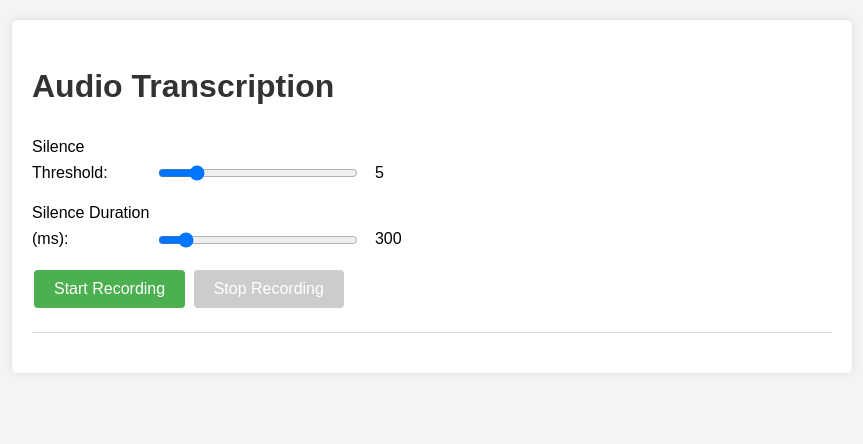
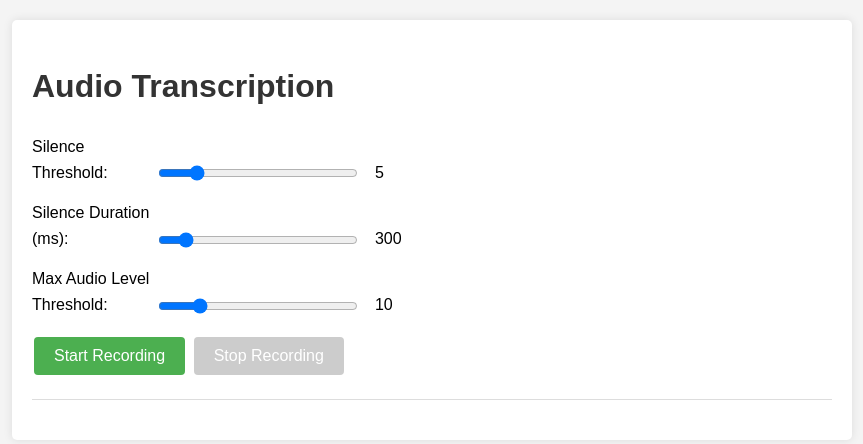
Before and after one commit to jayrinaldime/open-subtitles, a FastAPI app: page / in a window 1280 px wide. Shown: the top 444 px of the page, without its empty margins (208-1071 px from the left). Run offline with FastAPI, Linux system fonts and the light colour scheme.

Commit message:
feat: add max audio level threshold control

```diff
--- a/static/js/main.js
+++ b/static/js/main.js
@@ -8,9 +8,14 @@ let isSilent = true;
 let audioLevelUpdateInterval;
 let currentAudioLevel = 0;
 let maxAudioLevel = 0
+let maxAudioLevelThreshold = 10;
 
 document.getElementById('startRecording').addEventListener('click', startRecording);
 document.getElementById('stopRecording').addEventListener('click', stopRecording);
+document.getElementById('maxAudioLevelThreshold').addEventListener('input', function() {
+    maxAudioLevelThreshold = parseInt(this.value);
+    document.getElementById('maxAudioLevelThresholdValue').textContent = maxAudioLevelThreshold;
+});
 document.getElementById('silenceThreshold').addEventListener('input', function() {
     silenceThreshold = parseFloat(this.value);
     document.getElementById('silenceThresholdValue').textContent = silenceThreshold.toFixed(2);
@@ -135,7 +140,7 @@ function stopRecording() {
 }
 
 function sendAudioToServer(audioBlob) {
-    if (maxAudioLevel < 10) {
+    if (maxAudioLevel < maxAudioLevelThreshold) {
         return;
     }
     const formData = new FormData();
--- a/templates/index.html
+++ b/templates/index.html
@@ -19,6 +19,11 @@
              <input type="range" id="silenceDuration" min="100" max="2000" step="100" value="300">
              <span id="silenceDurationValue">300</span>
          </div>
+         <div class="control-group">
+             <label for="maxAudioLevelThreshold">Max Audio Level Threshold:</label>
+             <input type="range" id="maxAudioLevelThreshold" min="1" max="50" step="1" value="10">
+             <span id="maxAudioLevelThresholdValue">10</span>
+         </div>
          <button id="startRecording">Start Recording</button>
          <button id="stopRecording" disabled>Stop Recording</button>
          <div id="audioLevelContainer" style="display: none;">
```
